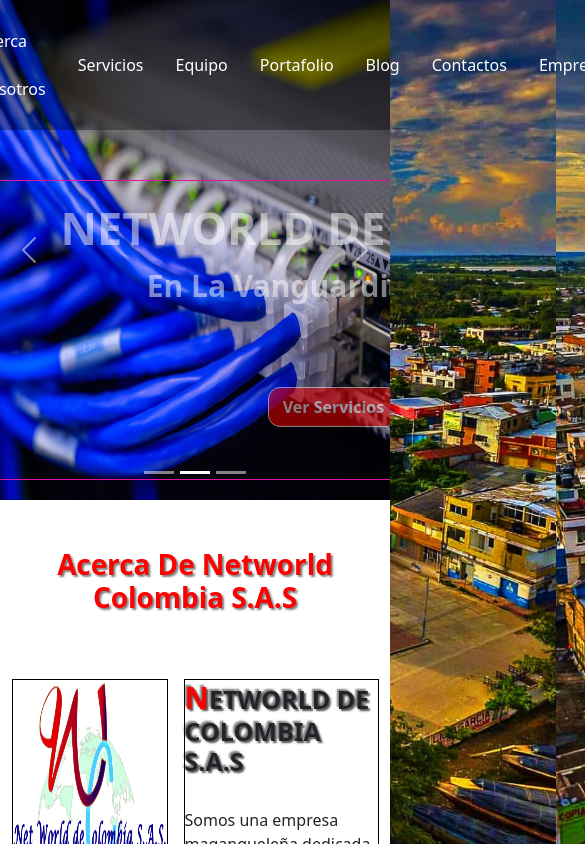
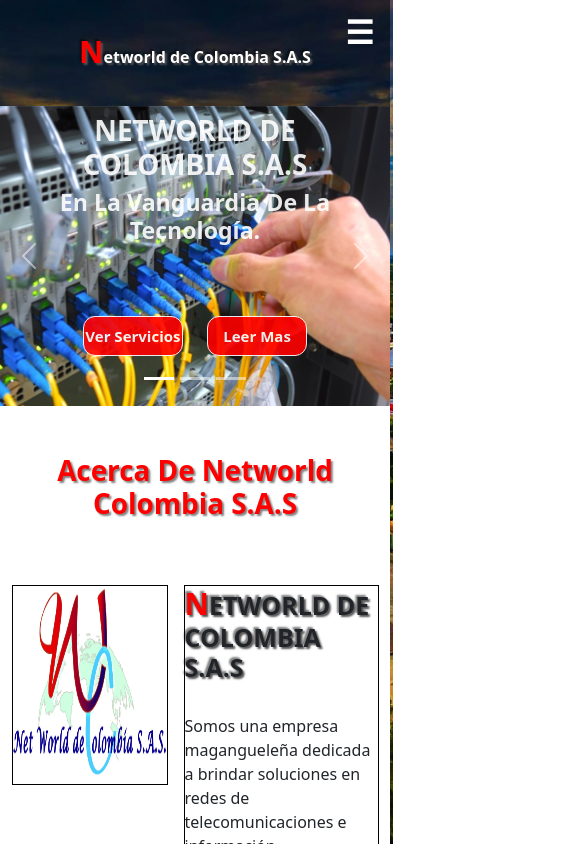
Before and after one commit to adammaster29/networldDeColombia, a React (Vite) app: page / in a window 390 px wide. Shown: the top 844 px of the page, 585 px wide, since content can reach past the window. Built offline with nearby package versions, Linux system fonts and the light colour scheme.

Commit message:
responsive nav

```diff
--- a/src/App.css
+++ b/src/App.css
@@ -31,80 +31,114 @@
   --verde:rgb(5, 192, 5);
 }
 
+/*navegacion*/
 
-/*navegacion*/
-.navegador {
-  top: 0;
-  left: 0;
+/**/
+nav {
+  display: flex;
+  flex-direction: column;
+  justify-content: space-between;
+  align-items: center;
+  background-color: #00000091;
+  color: #fff;
+  padding: 1rem;
+  position: fixed;
   width: 100%;
-  height: 130px;
-  position: absolute;
+  z-index: 100;
+}
+
+.logo {
+  font-size: 1.5rem;
+  font-weight: bold;
+}
+
+.menu {
+  width: 100%;
   display: flex;
   justify-content: center;
   align-items: center;
-  gap: 2rem;
-  margin-left: 5rem;
-  background: var(--negroOpaco);
-  margin: 0 auto;
-  z-index: 2;
-  color: var(--blanco);
-  position: fixed;
-}
-
-li a {
-  color: var(--blanco);
-
-}
-
-nav ul {
   list-style: none;
   margin: 0;
   padding: 0;
 }
 
-nav li {
-  display: inline-block;
+.menu li {
   position: relative;
 }
 
-nav ul li > a {
+.menu a {
+  display: block;
+  padding: 1rem;
   text-decoration: none;
-font-weight: 500;
-}
-nav a:hover {
-  text-decoration: none;
-
- color: #f8f8f8;
+  color: #fff;
 }
 
-nav ul ul {
+.submenu {
+  display: none;
   position: absolute;
   top: 100%;
   left: 0;
-  background-color: var(--negroOpaco);
-  box-shadow: 0 1px 2px rgba(0,0,0,0.1);
-  display: none;
-  margin-left: -7rem;
-  color: red;
+  background-color: #000000d0;
+  width: 150px;
 }
 
-nav ul li:hover > ul {
-  display: inherit;
+.submenu li {
+  position: relative;
 }
 
-nav ul ul li {
-  display: block;
-  width: 200px;
+.submenu a {
+  padding: 0.5rem 1rem;
 }
 
-nav ul ul li a {
+.menu li:hover > .submenu {
   display: block;
-  padding: 10px 15px;
-  text-decoration: none;
 }
 
-nav ul ul li a:hover {
-  background-color: var(--azulOpaco);
+.menu-icon {
+  display: none;
+}
+#menu-toggle {
+  display: none;
+}
+
+@media screen and (max-width: 768px) {
+  nav{
+      position: relative;
+
+  }
+  .menu {
+    flex-direction: column;
+    position: fixed;
+    top: 4rem;
+    left: -100%;
+    background-color: #333;
+    width: 100%;
+    transition: all 0.5s;
+  }
+
+  .menu li {
+    width: 100%;
+    border-bottom: 1px solid #fff;
+  }
+
+  .menu a {
+    text-align: center;
+  }
+
+  .menu-icon {
+    display: block;
+    font-size: 2rem;
+    cursor: pointer;
+    color: #fff;
+    position: absolute;
+    top: 0.5rem;
+    right: 1rem;
+  }
+
+  #menu-toggle:checked ~ .menu {
+    left: 0;
+
+  }
 }
 
 .textoNav{
@@ -113,15 +147,12 @@
   font-size: 16px;
   text-shadow: 2px 2px 2px rgb(85, 82, 82), -2px -2px 2px rgba(0, 0, 0, 0.514);}
 
-a:hover{
-  color: #5fab07;
-}
 
 
 
 
 /*seccion  carrusel*/
-img {
+.imgCarrusel{
   height: 500px;
 }
 /*corousel*/
@@ -256,6 +287,7 @@
   justify-content: space-around;
   align-items: center;
   height: 300px;
+  overflow: hidden;
 }
 .progressoflex {
   display: flex;
@@ -841,6 +873,7 @@
   height: 50vh;
   height: auto;
   background-color: var(--blanco);
+  overflow: hidden;
 
 }
 
@@ -1019,6 +1052,7 @@
 
 .containerPadreConctactos{
   background: var(--blanco);
+  overflow: hidden;
 }
 
 /*grid* contactos*/
--- a/src/components/Carrusel.jsx
+++ b/src/components/Carrusel.jsx
@@ -6,20 +6,20 @@
 
   return (
 
+    // interval='1400'
 
-
-    <Carousel className='carousel' fade interval='1400' >
+    <Carousel className='carousel' fade  >
 
       <Carousel.Item  >
         <img
-          className="d-block w-100"
+          className="d-block w-100 imgCarrusel"
           src="/img/img-redes.png"
           alt="First slide"
         />
 
-        <Carousel.Caption className='center-text'>
-          <h3 className='animacion ' style={{ fontSize: "45px", fontWeight: 900 }}> NETWORLD DE COLOMBIA S.A.S</h3>
-          <p className='animacion progress-bar'  style={{ fontSize: "30px", fontWeight: 600 }}>En La Vanguardia De La Tecnología.</p>
+        <Carousel.Caption className='mx-auto text-justify'>
+          <h3 className='animacion mx-auto text-justify display-6 fw-bold' > NETWORLD DE COLOMBIA S.A.S</h3>
+          <h3 className='animacion mx-auto text-break fw-bold'  >En La Vanguardia De La Tecnología.</h3>
           {/* <div className='btnB ' ></div> */}<br /><br />
           <button  className='button-carrusel animacion mg' >Ver Servicios</button> <button className='button-carrusel animacion mg'>Leer Mas</button>
         </Carousel.Caption>
@@ -28,14 +28,14 @@
 
       <Carousel.Item>
         <img
-          className="d-block w-100"
+          className="d-block w-100 imgCarrusel"
           src="/img/img-network.jpg"
           alt="Second slide"
         />
 
-        <Carousel.Caption className='center-text'>
-          <h3 className='animacion' style={{ fontSize: "45px", fontWeight: 900 }}> NETWORLD DE COLOMBIA S.A.S</h3>
-          <p className='animacion progress-bar'  style={{ fontSize: "30px", fontWeight: 600 }}>En La Vanguardia De La Tecnología.</p>
+        <Carousel.Caption className='mx-auto text-justify'>
+          <h3 className='animacion mx-auto text-justify display-6 fw-bold' > NETWORLD DE COLOMBIA S.A.S</h3>
+          <h3 className='animacion mx-auto text-break fw-bold' >En La Vanguardia De La Tecnología.</h3>
           {/* <div className='btnB '></div> */} <br /><br />
           <button  className='button-carrusel animacion mg' >Ver Servicios</button> <button className='button-carrusel animacion mg'>Leer Mas</button>
         </Carousel.Caption>
@@ -44,14 +44,14 @@
 
       <Carousel.Item className='Item'>
         <img
-          className="d-block w-100"
+          className="d-block w-100 imgCarrusel"
           src="/img/img-fibra.png"
           alt="Third slide"
         />
 
-        <Carousel.Caption className='center-text'>
-          <h3 className='animacion' style={{ fontSize: "45px", fontWeight: 900 }}> Cumplimos con los requerimientos de nuestros clientes.</h3>
-          <p className='animacion progress-bar'  style={{ fontSize: "30px", fontWeight: 600 }}>Somos tu mejor opcion.</p>
+        <Carousel.Caption className='mx-auto text-justify'>
+          <h3 className='animacion mx-auto text-justify display-6 fw-bold' > Cumplimos con los requerimientos de nuestros clientes.</h3>
+          <h3 className='animacion  mx-auto text-break  fw-bold'  >Somos tu mejor opcion.</h3>
           {/* <div className='btnB boton3 '></div> */}
           <button  className='button-carrusel animacion' >Ver Servicios</button> <button className='button-carrusel animacion'>Leer Mas</button>
         </Carousel.Caption>
--- a/src/components/Navegacion.jsx
+++ b/src/components/Navegacion.jsx
@@ -2,27 +2,29 @@
 
 const Navegacion = () => {
     return (
-<nav>
-  <ul className='navegador'>
-    <p className='textoNav'><span className='span-N'>N</span>etworld de Colombia S.A.S</p>
-    <li><a style={{color:"white"}} href="#">Inicio</a></li>
-    <li><a style={{color:"white"}} href="#acerca">Acerca de Nosotros</a></li>
-    <li><a style={{color:"white"}} href="#servicios">Servicios</a></li>
-    <li><a style={{color:"white"}} href="#equipo">Equipo</a></li>
-    <li><a style={{color:"white"}} href="#portafolio">Portafolio</a></li>
-    <li><a style={{color:"white"}} href="#cliente">Blog</a></li>
-    <li><a style={{color:"white"}} href="#contactos">Contactos</a></li>
-    <li><a style={{color:"white"}} >Empresa</a>
+      <nav>
+      <div class="logo"><p className='textoNav'><span className='span-N'>N</span>etworld de Colombia S.A.S</p></div>
+      <input type="checkbox" id="menu-toggle" />
+      <label for="menu-toggle" class="menu-icon">&#9776;</label>
+      <ul class="menu">
+        <li><a href="#">Inicio</a></li>
+        <li><a href="#">Contacto</a></li>
+        <li><a href="#">Inicio</a></li>
+        <li><a href="#">Contacto</a></li>
+        <li><a href="#">Inicio</a></li>
+        <li><a href="#">Contacto</a></li>
+        <li><a href="#">Contacto</a></li>
+        <li>
+          <a href="#">Productos</a>
+          <ul class="submenu">
+            <li><a href="#">Producto 1</a></li>
+            <li><a href="#">Producto 2</a></li>
+            <li><a href="#">Producto 3</a></li>
+          </ul>
+        </li>
 
-      <ul className='ulObject'>
-        <li><a href="#">Objectivos</a></li>
-        <li><a href="#">Mision 2</a></li>
-        <li><a href="#">Vision</a></li>
       </ul>
-    </li>
-
-  </ul>
-</nav>
+    </nav>
 
     );
 };
--- a/src/index.css
+++ b/src/index.css
@@ -21,3 +21,29 @@
       opacity: 1;
     }
   }
+
+
+
+
+
+  /*media querys Responsive*/
+  @media screen and (max-width:768px) {
+    /*carrusel*/
+    .imgCarrusel{
+      height: 300px;
+
+    }
+    .center-text {
+      border: 1px solid #de16a5;
+      width: 650px;
+      height: 300px;
+      margin-left: -61px;
+    }
+    .TituloCarrusel{
+      font-size: 18px;
+    }
+    .button-carrusel{
+      width: 100px;
+      font-size: 15px;
+    }
+  }
```
